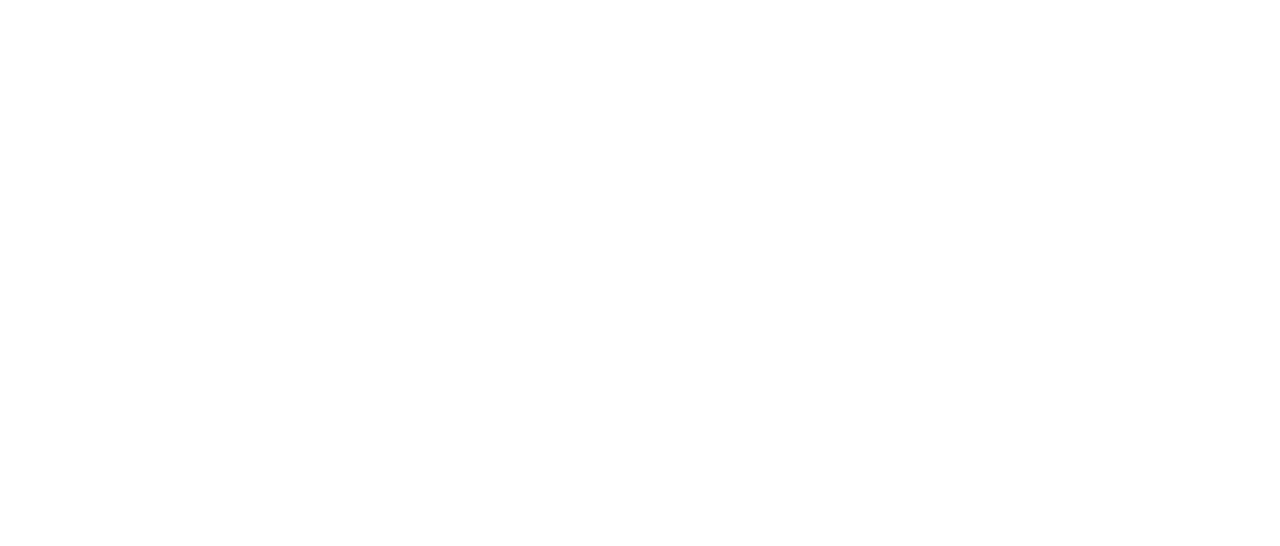
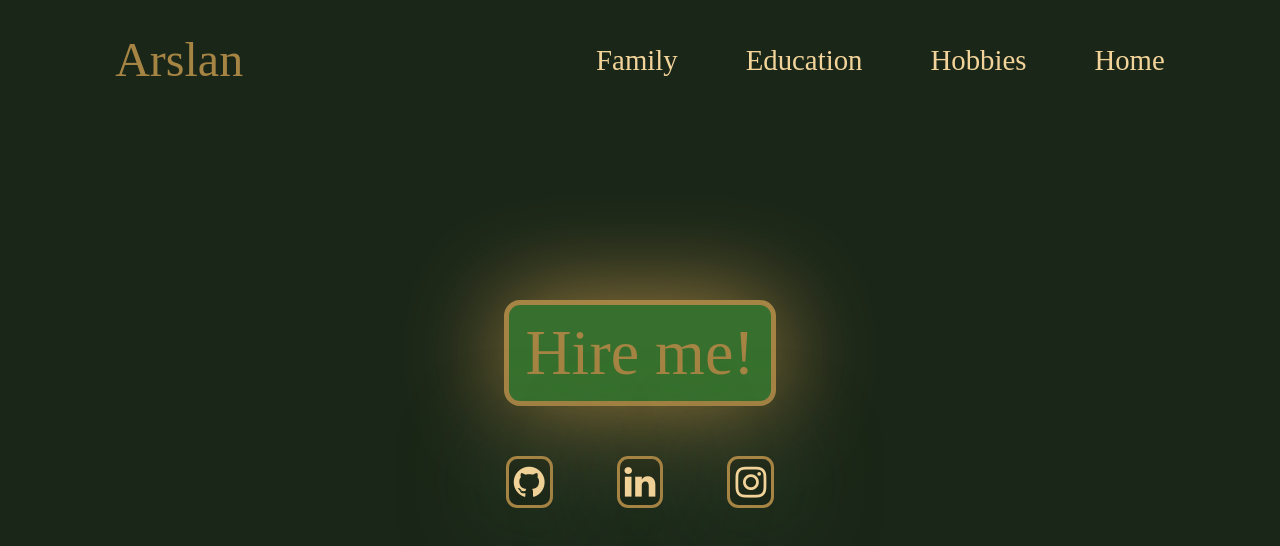
Before and after one commit to MAGunter/MidtermFrontend, a plain HTML site: page midterm_frontend/contact/contact.html in a window 1280 px wide. Drawn offline with Linux system fonts and the light colour scheme.

Commit message:
finish with contact page, need to do adaptive

```diff
--- a/midterm_frontend/contact/contact.css
+++ b/midterm_frontend/contact/contact.css
@@ -0,0 +1,116 @@
+html, body, div, span, applet, object, iframe,
+h1, h2, h3, h4, h5, h6, p, blockquote, pre,
+a, abbr, acronym, address, big, cite, code,
+del, dfn, em, img, ins, kbd, q, s, samp,
+small, strike, strong, sub, sup, tt, var,
+b, u, i, center,
+dl, dt, dd, ol, ul, li,
+fieldset, form, label, legend,
+table, caption, tbody, tfoot, thead, tr, th, td,
+article, aside, canvas, details, embed,
+figure, figcaption, footer, header, hgroup,
+menu, nav, output, ruby, section, summary,
+time, mark, audio, video {
+	margin: 0;
+	padding: 0;
+	border: 0;
+	font-size: 100%;
+	font: inherit;
+	vertical-align: baseline;
+    text-decoration: none;
+}
+/* HTML5 display-role reset for older browsers */
+article, aside, details, figcaption, figure,
+footer, header, hgroup, menu, nav, section {
+	display: block;
+}
+
+ol, ul {
+	list-style: none;
+}
+blockquote, q {
+	quotes: none;
+}
+blockquote:before, blockquote:after,
+q:before, q:after {
+	content: '';
+	content: none;
+}
+table {
+	border-collapse: collapse;
+	border-spacing: 0;
+}
+header{
+    margin-top: 20px;
+    position: fixed;
+    top: 0;
+    left: 0;
+    right: 0;
+    padding: 1rem 9%;
+    background-color: transparent;
+    filter: drop-shadow(10px);
+    display: flex;
+    justify-content: space-between;
+    align-items: center;
+    z-index: 5;
+}
+.main-logo{
+    font-size: 3rem;
+    color:#A68444;
+    cursor: pointer;
+    transition: 0.5s ease;
+}
+.main-logo:hover{
+    transform: scale(1.1);
+}
+nav a{
+    font-size: 1.8rem;
+    color: #F2D399;
+    margin-left: 4rem;
+    font-weight: 500;
+    transition: 0.3s ease;
+    border-bottom: 3px solid transparent;
+}
+nav a:hover{
+    color: #A68444;
+    transform: scale(1.1);
+}
+body {
+    background-color:#1A2618;;
+    text-align:center;
+    line-height: 1;
+    color: #F2D399;
+}
+.icons{
+    display:flex;
+    justify-content: center;
+    margin-top: 50px;
+    gap: 4rem;
+}
+
+.icons a i{
+
+  padding: 5px;
+  border: 3px solid #A68444;
+  border-radius: 0.7rem;
+  cursor: pointer;
+  box-shadow: 0 0 100px #40593C;
+  color:  #F2D399;
+}
+.icons a:hover i{
+    color:  #A68444;
+}
+.hire{
+    display: flex;
+    justify-content: center;
+    margin-top: 300px;
+}
+.hire p{
+    padding: 1rem;
+    font-size: 4rem;
+    border: 5px solid;
+    border-radius: 1rem;
+    background-color:#37702e;
+    color: #A68444;
+    box-shadow: 0 0 100px ;
+}
--- a/midterm_frontend/contact/contact.html
+++ b/midterm_frontend/contact/contact.html
@@ -0,0 +1,31 @@
+<!DOCTYPE html>
+<html lang="ru">
+<head>
+    <meta charset="UTF-8">
+    <link rel="stylesheet" href="https://cdnjs.cloudflare.com/ajax/libs/font-awesome/4.7.0/css/font-awesome.min.css">
+    <meta name="viewport" content="width=device-width, initial-scale=1.0">
+    <link rel="stylesheet" href="contact.css">
+    <title>Hire me!</title>
+</head>
+<body>
+    <header>
+        <a href="#" class="main-logo">Arslan</a>
+        <nav>
+            <a href="../family/family.html" class="family">Family</a>
+            <a href="../education/education.html" class="education">Education</a>
+            <a href="../hobbies/hobbies.html" class="hobbies">Hobbies</a>
+            <a href="../index/index.html" class="home">Home</a>
+        </nav>
+    </header>
+    <section class="container">
+        <div class="hire">
+            <p>Hire me!</p>
+        </div>
+        <div class="icons">
+            <a href="https://github.com/MAGunter" class="github" target="_blank"><i class="fa fa-github" style="font-size:36px"></i></a>
+            <a href="https://www.linkedin.com/in/%D0%BC%D0%B0%D1%80%D0%B0%D1%82-%D0%B0%D1%80%D1%81%D0%BB%D0%B0%D0%BD-446568305" class="linkedin" target="_blank"><i class="fa fa-linkedin" style="font-size:36px"></i></a>
+            <a href="https://youtube.com" class="instagram" target="_blank"><i class="fa fa-instagram" style="font-size:36px"></i></a>
+        </div>
+    </section>
+</body>
+</html>
```
Also changed, not shown: midterm_frontend/hobbies/hobbies.html (+1 -1 lines), midterm_frontend/index/index.html (+4 -4 lines).
